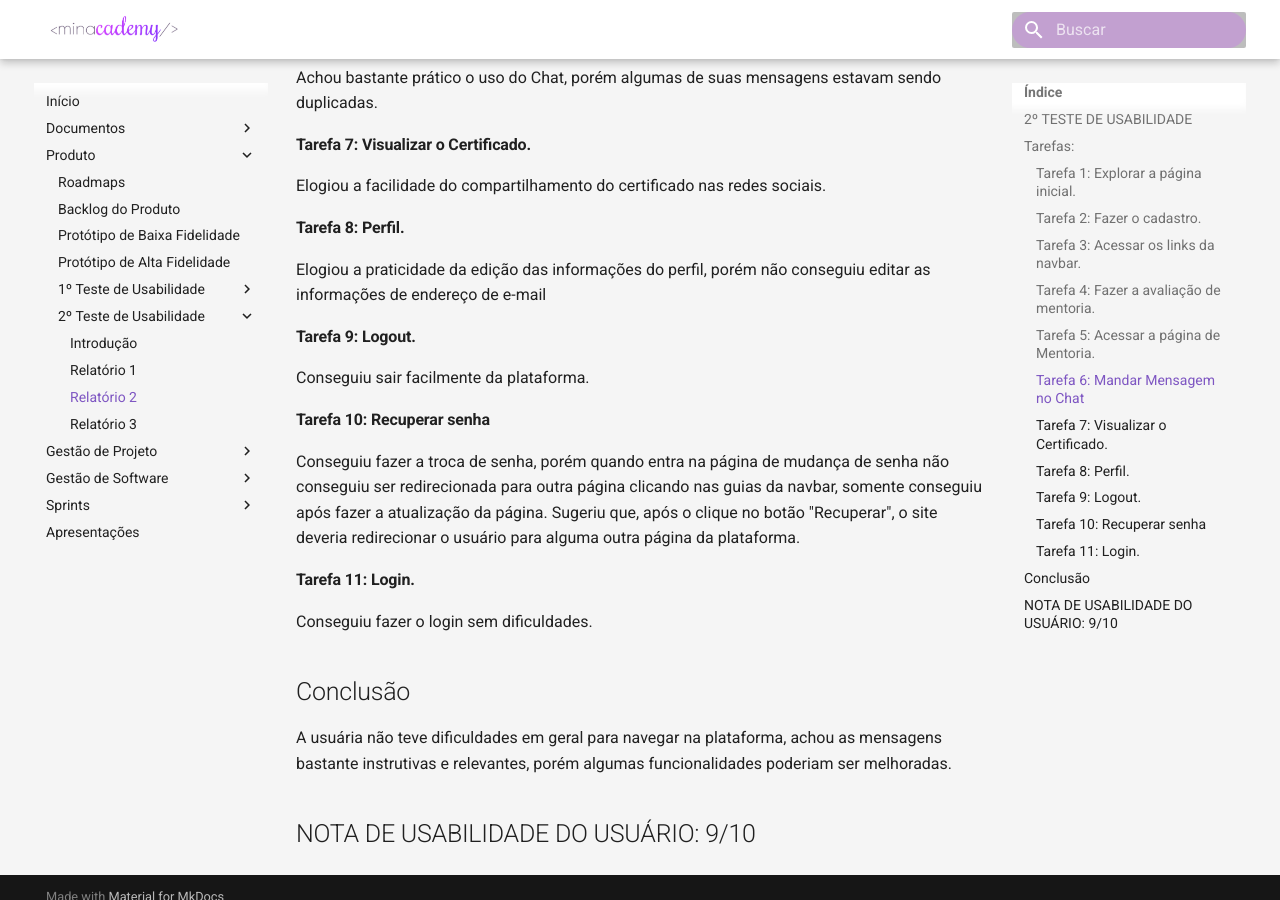
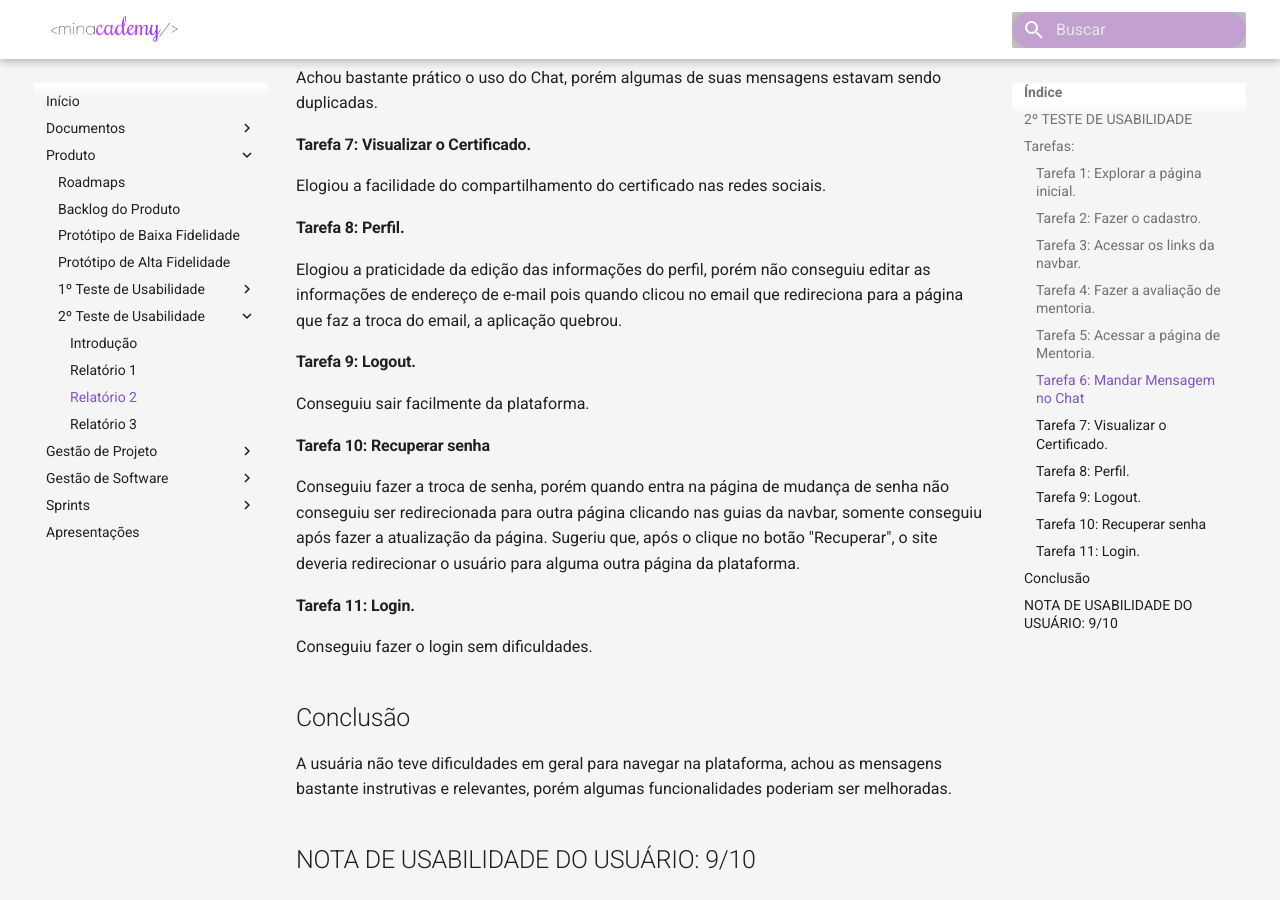
Before and after one commit to fga-eps-mds/2020.1-Minacademy-Wiki, an MkDocs documentation site: the page built from docs/produto/testesUsabilidade2/relatorio_02.md, in a window 1280 px wide and 900 px high, scrolled down 1055 px. Built offline with MkDocs 1.6.1 and Material for MkDocs 9.7.7, drawn with Linux system fonts in a browser that asks for light colours.

Commit message:
Correções textuais

```diff
--- a/docs/produto/testesUsabilidade2/relatorio_02.md
+++ b/docs/produto/testesUsabilidade2/relatorio_02.md
@@ -40,7 +40,8 @@ Elogiou a facilidade do compartilhamento do certificado nas redes sociais.
 
 #### Tarefa 8: Perfil.
 
-Elogiou a praticidade da edição das informações do perfil, porém não conseguiu editar as informações de endereço de e-mail
+Elogiou a praticidade da edição das informações do perfil, porém não conseguiu editar as informações de endereço de e-mail pois quando clicou no email que redireciona para a página que faz a troca do email, a aplicação quebrou.
+
 
 #### Tarefa 9: Logout.
 Conseguiu sair facilmente da plataforma.
```
Also changed, not shown: docs/produto/testesUsabilidade2/relatorio_01.md (+1 -1 lines), docs/produto/testesUsabilidade2/relatorio_03.md (+1 -1 lines).
